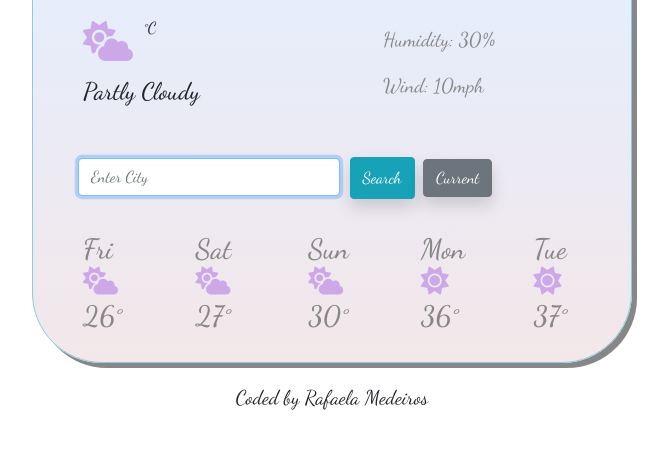
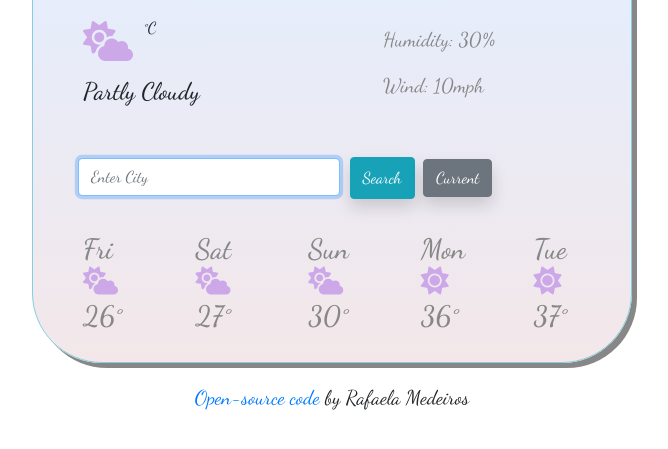
Before and after one commit to Indiramedeiros/weather-app-project, a plain HTML site: page index.html in a window 1280 px wide. Shown: the part 103-552 px from the top of the page, without its empty margins (308-976 px from the left). Drawn offline with nearby package versions, Linux system fonts and the light colour scheme.

Commit message:
Added link to my github page

```diff
--- a/index.html
+++ b/index.html
@@ -98,7 +98,9 @@
     </div>
     </div>
     </div>
-    <small>Coded by Rafaela Medeiros</small>
+    <small>
+      <a href="https://github.com/Indiramedeiros/weather-app-project">Open-source code</a>
+      by Rafaela Medeiros</small>
     <script src="index.js"></script>
   </body>
 </html>
```
